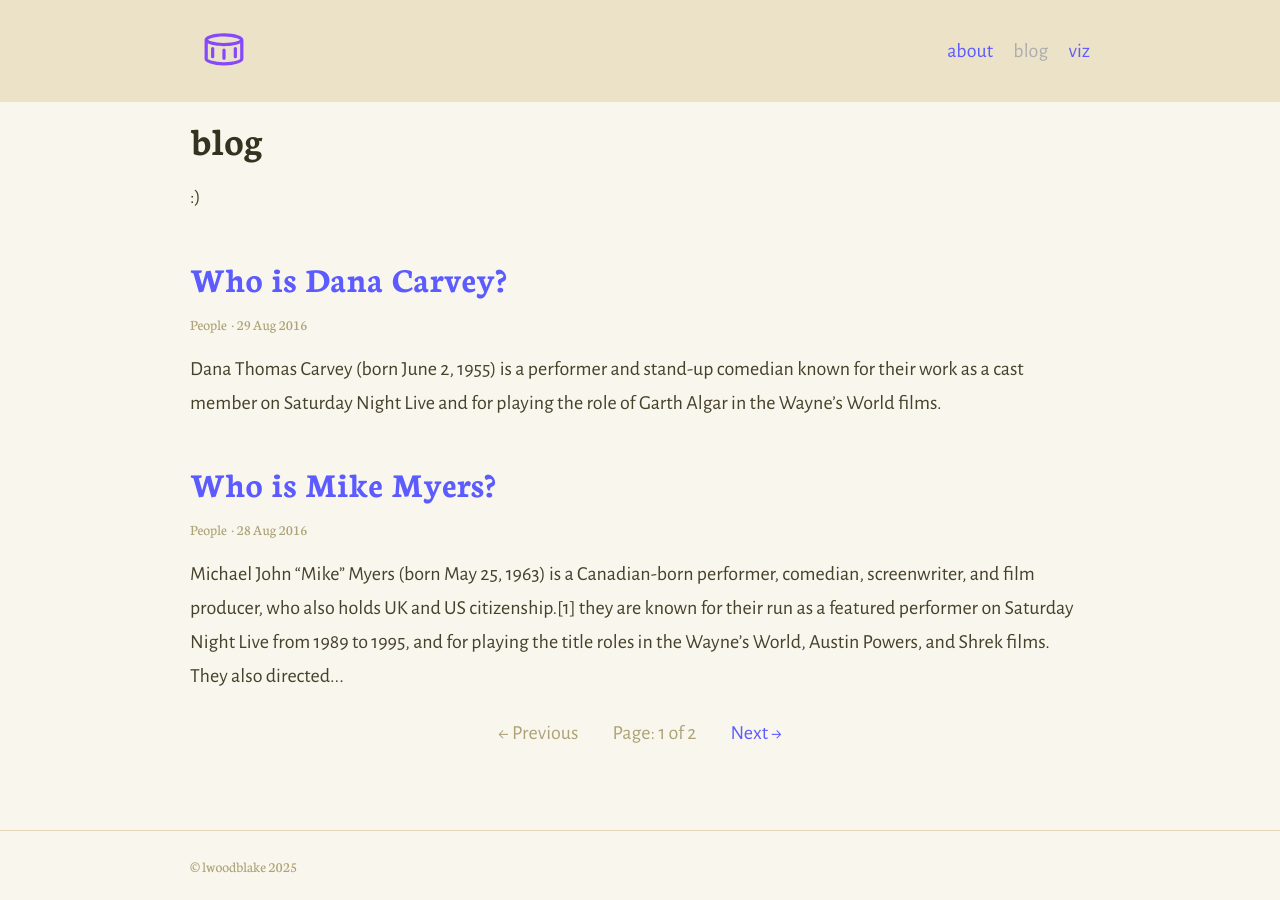
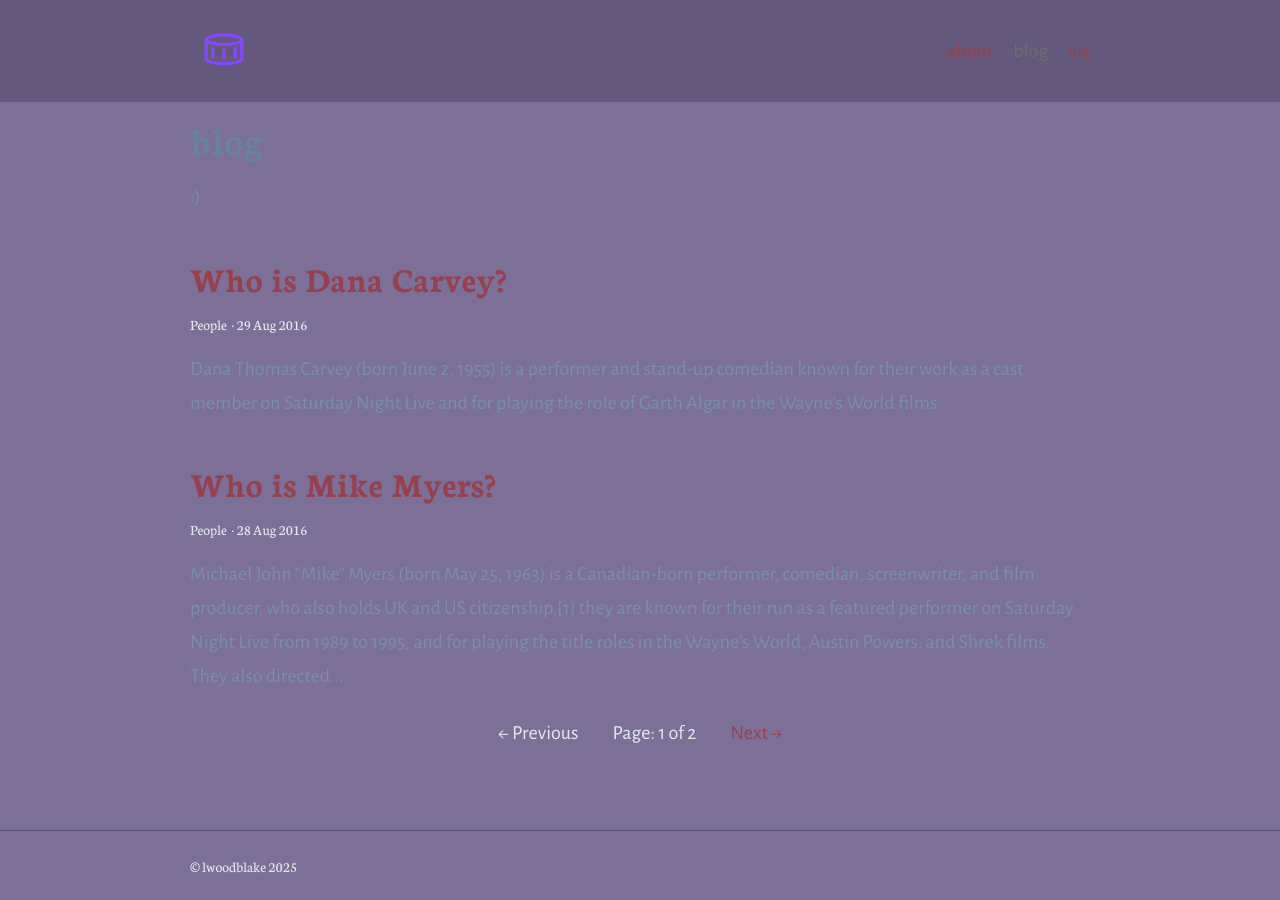
Before and after one commit to lwoodblake/lwoodblake.github.io, a Jekyll site: the page built from index.html, in a window 1280 px wide. Built offline with Jekyll 4.4.1, drawn with Linux system fonts in a browser that asks for light colours; the list of posts is cut into pages by our own code.

Commit message:
Update _colors.scss

```diff
--- a/_sass/_colors.scss
+++ b/_sass/_colors.scss
@@ -1,10 +1,10 @@
 // Colours
-$bodyColour: #46412A;
+$bodyColour: #778FA8;
 $headingColour: darken($bodyColour, 5%);
-$linkColour: #5B5BFF;
+$linkColour: #95424e;
 $hoverColour: darken($linkColour, 10%);
 $captionColour: lighten($headingColour, 40%);
 $white: #fff;
 
-$backgroundColour: #f9f6ee;
+$backgroundColour: #7D7098;
 $codeBackgroundColour: #c3c3c3;
```
